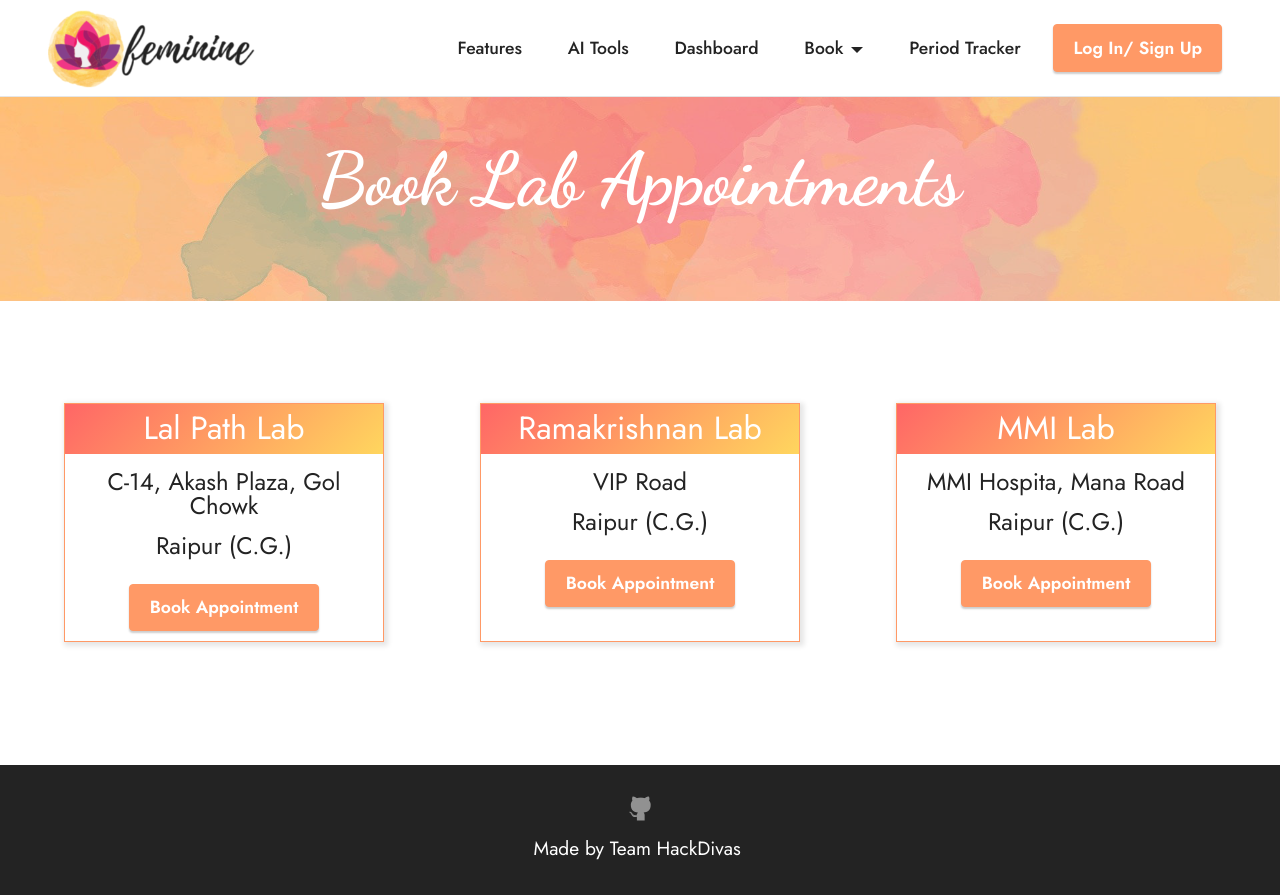
After one commit to priyanshisharma/Feminine, a PHP site: page /labs.html in a window 1280 px wide. The commit adds this page. Run offline with PHP 8.4, Linux system fonts and the light colour scheme.

Commit message:
Add Lab page

```diff
--- /dev/null
+++ b/labs.html
@@ -0,0 +1,169 @@
+<!DOCTYPE html>
+<html>
+    <head>
+        <meta charset="UTF-8">
+        <meta http-equiv="X-UA-Compatible" content="IE=edge">
+        <meta name="generator" content="Mobirise v5.2.0, mobirise.com">
+        <meta name="viewport" content="width=device-width, initial-scale=1, minimum-scale=1">
+        <link rel="shortcut icon" href="assets/images/feminine-128x128.png" type="image/x-icon">
+        <meta name="description" content="">
+
+
+        <title>Book Lab Appointment</title>
+        <link rel="stylesheet" href="styles/consult.css">
+        <link rel="stylesheet" href="assets/web/assets/mobirise-icons2/mobirise2.css">
+        <link rel="stylesheet" href="assets/tether/tether.min.css">
+        <link rel="stylesheet" href="assets/bootstrap/css/bootstrap.min.css">
+        <link rel="stylesheet" href="assets/bootstrap/css/bootstrap-grid.min.css">
+        <link rel="stylesheet" href="assets/bootstrap/css/bootstrap-reboot.min.css">
+        <link rel="stylesheet" href="assets/dropdown/css/style.css">
+        <link rel="stylesheet" href="assets/socicon/css/styles.css">
+        <link rel="stylesheet" href="assets/theme/css/style.css">
+        <link rel="preload" as="style" href="assets/mobirise/css/mbr-additional.css">
+        <link rel="preconnect" href="https://fonts.gstatic.com">
+        <link href="https://fonts.googleapis.com/css2?family=Dancing+Script:wght@700&display=swap" rel="stylesheet">
+        <link rel="stylesheet" href="assets/mobirise/css/mbr-additional.css" type="text/css">
+    </head>
+
+    <body>
+        <section class="menu cid-s48OLK6784" once="menu" id="menu1-h">
+            <nav class="navbar navbar-dropdown navbar-fixed-top navbar-expand-lg">
+                <div class="container-fluid">
+                    <div class="navbar-brand">
+                        <span class="navbar-logo">
+                            <a href="index.html">
+                                <img src="assets/images/feminine-1-335x335.png" alt="Mobirise" style="height: 5rem;">
+                            </a>
+                        </span>
+                    </div>
+                    <button class="navbar-toggler" type="button" data-toggle="collapse" data-target="#navbarSupportedContent" aria-controls="navbarNavAltMarkup" aria-expanded="false" aria-label="Toggle navigation">
+                        <div class="hamburger">
+                            <span></span>
+                            <span></span>
+                            <span></span>
+                            <span></span>
+                        </div>
+                    </button>
+                    <div class="collapse navbar-collapse" id="navbarSupportedContent">
+                        <ul class="navbar-nav nav-dropdown" data-app-modern-menu="true">
+                            <li class="nav-item">
+                                <a class="nav-link link text-black display-4" href="index.html#features1-n">Features</a>
+                            </li>
+                            <li class="nav-item">
+                                <a class="nav-link link text-black display-4" href="index.html#tabs1-p">AI Tools</a>
+                            </li>
+                            <li class="nav-item">
+                                <a class="nav-link link text-black display-4" href="signup.php">Dashboard</a>
+                            </li>
+                            <li class="nav-item dropdown">
+                                <a class="nav-link link text-black dropdown-toggle display-4" href="#" data-toggle="dropdown-submenu" aria-expanded="false">Book</a>
+                                <div class="dropdown-menu">
+                                    <a class="text-black dropdown-item display-4" href="">Lab Appointment</a>
+                                    <a class="text-black dropdown-item display-4" href="consult-doc.html">Expert Consultancy</a>
+                                </div>
+                            </li>
+                            <li class="nav-item">
+                                <a class="nav-link link text-black display-4" href="Tracker.php">Period Tracker</a>
+                            </li>
+                        </ul>
+                        <div class="navbar-buttons mbr-section-btn">
+                            <a class="btn btn-danger display-4" href="login.php">
+                                Log In/ Sign Up
+                            </a>
+                        </div>
+                    </div>
+                </div>
+            </nav>
+        </section>
+
+        <section class="info3 cid-smHa3xqxC6 mbr-parallax-background" id="info3-r" style="margin-top:30px; ">
+            <div class="mbr-overlay" style="opacity: 0.6; background-color: rgb(255, 177, 138);">
+                </div>
+                <div class="container">
+                    <div class="row justify-content-center">
+                        <div class="card col-12 col-lg-10">
+                            <div class="card-wrapper">
+                                <div class="card-box align-center">
+                                    <h4 class="card-title mbr-fonts-style align-center mb-4 display-1"><strong style="font-family: 'Dancing Script', cursive;">Book Lab Appointments</strong></h4>
+                                </div>
+                            </div>
+                        </div>
+                    </div>
+                </div>
+        </section>
+        <section class="section" id="doctor">
+                    <div id="lab">
+                        <div class="lab-card">
+                                <div class="lab-card-head">
+                                    Lal Path Lab
+                                </div>
+                                <p>C-14, Akash Plaza, Gol Chowk</p>
+                                <p>Raipur (C.G.)</p>
+                                <div class="navbar-buttons mbr-section-btn">
+                                    <a class="btn btn-danger display-4">
+                                        Book Appointment
+                                    </a>
+                                </div>
+                        </div>
+                        <div class="lab-card">
+                                <div class="lab-card-head">
+                                    Ramakrishnan Lab
+                                </div>
+                                <p>VIP Road</p>
+                                <p>Raipur (C.G.)</p>
+                                <div class="navbar-buttons mbr-section-btn">
+                                    <a class="btn btn-danger display-4">
+                                        Book Appointment
+                                    </a>
+                                </div>
+                        </div>
+                        <div class="lab-card">
+                                <div class="lab-card-head">
+                                   MMI Lab
+                                </div>
+                                <p>MMI Hospita, Mana Road</p>
+                                <p>Raipur (C.G.)</p>
+                                <div class="navbar-buttons mbr-section-btn">
+                                    <a class="btn btn-danger display-4">
+                                        Book Appointment
+                                    </a>
+                                </div>
+                        </div>
+            </div>
+        </section>
+
+    <section class="footer3 cid-s48P1Icc8J" once="footers" id="footer3-i"><div class="container">
+            <div class="media-container-row align-center mbr-white">
+
+                <div class="row social-row">
+                    <div class="social-list align-right pb-2">
+                        <div class="soc-item">
+                            <a href="https://github.com/priyanshisharma/Feminine" target="_blank">
+                                <span class="mbr-iconfont mbr-iconfont-social socicon-github socicon"></span>
+                            </a>
+                        </div>
+                    </div>
+                </div>
+                <div class="row row-copirayt">
+                    <p class="mbr-text mb-0 mbr-fonts-style mbr-white align-center display-7">Made by Team HackDivas&nbsp;</p>
+                </div>
+            </div>
+        </div>
+    </section>
+
+    <a href="https://mobirise.site/e" "></a>
+    <script src="assets/web/assets/jquery/jquery.min.js"></script>
+    <script src="assets/popper/popper.min.js"></script>
+    <script src="assets/tether/tether.min.js"></script>
+    <script src="assets/bootstrap/js/bootstrap.min.js"></script>
+    <script src="assets/smoothscroll/smooth-scroll.js"></script>
+    <script src="assets/parallax/jarallax.min.js"></script>
+    <script src="assets/mbr-tabs/mbr-tabs.js"></script>
+    <script src="assets/dropdown/js/nav-dropdown.js"></script>
+    <script src="assets/dropdown/js/navbar-dropdown.js"></script>
+    <script src="assets/touchswipe/jquery.touch-swipe.min.js"></script>
+    <script src="assets/theme/js/script.js"></script>
+
+
+    </body>
+</html>
--- a/styles/consult.css
+++ b/styles/consult.css
@@ -13,7 +13,7 @@
 .lab-card{
     width:25%;
     border:1px solid #ff9966;
-    margin:3% 0px;
+    margin:3% 2.5%;
     text-align:center;
     box-shadow:2px 2px 5px 2px rgba(0,0,0,0.1);
 }
```
